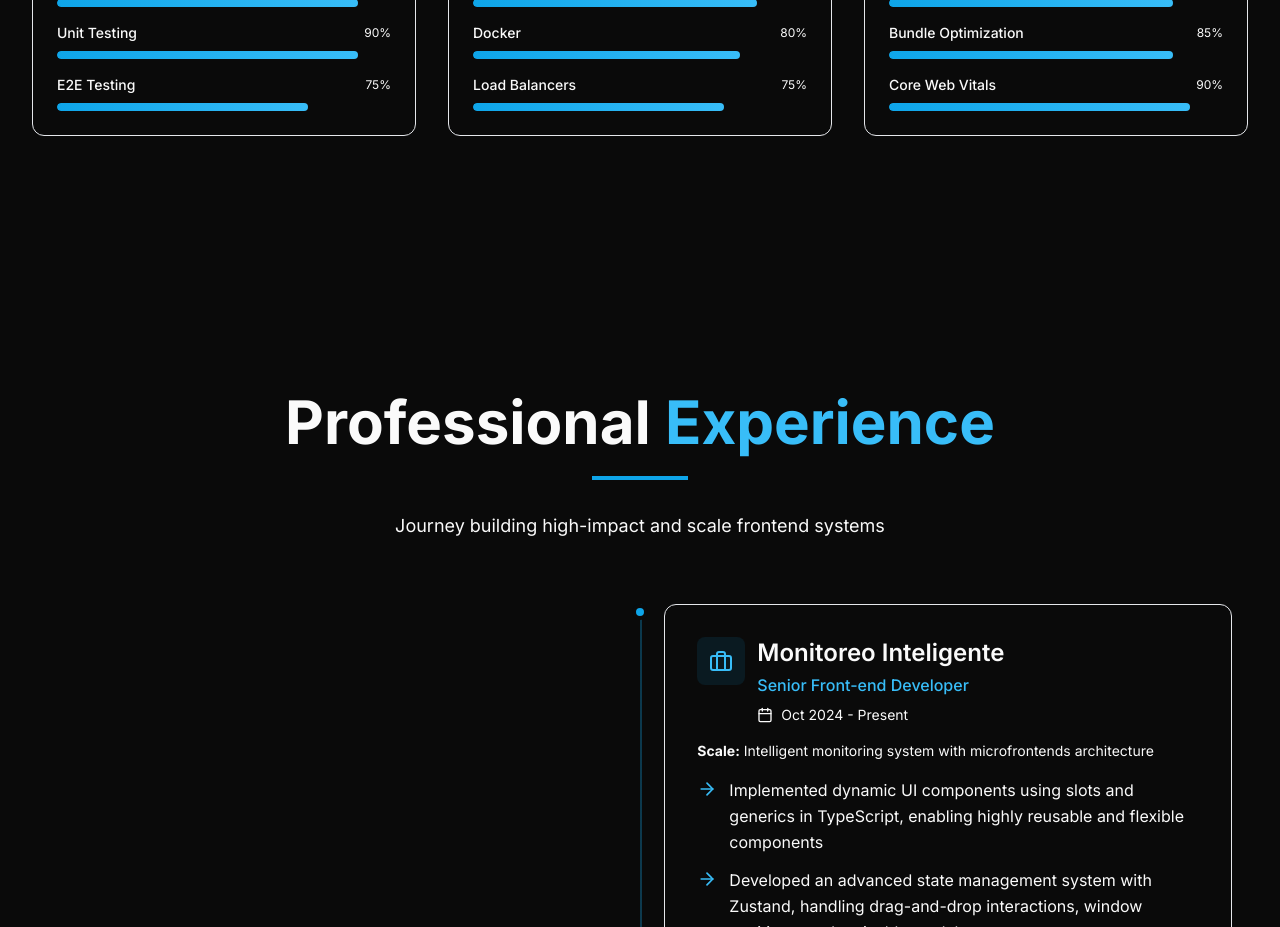
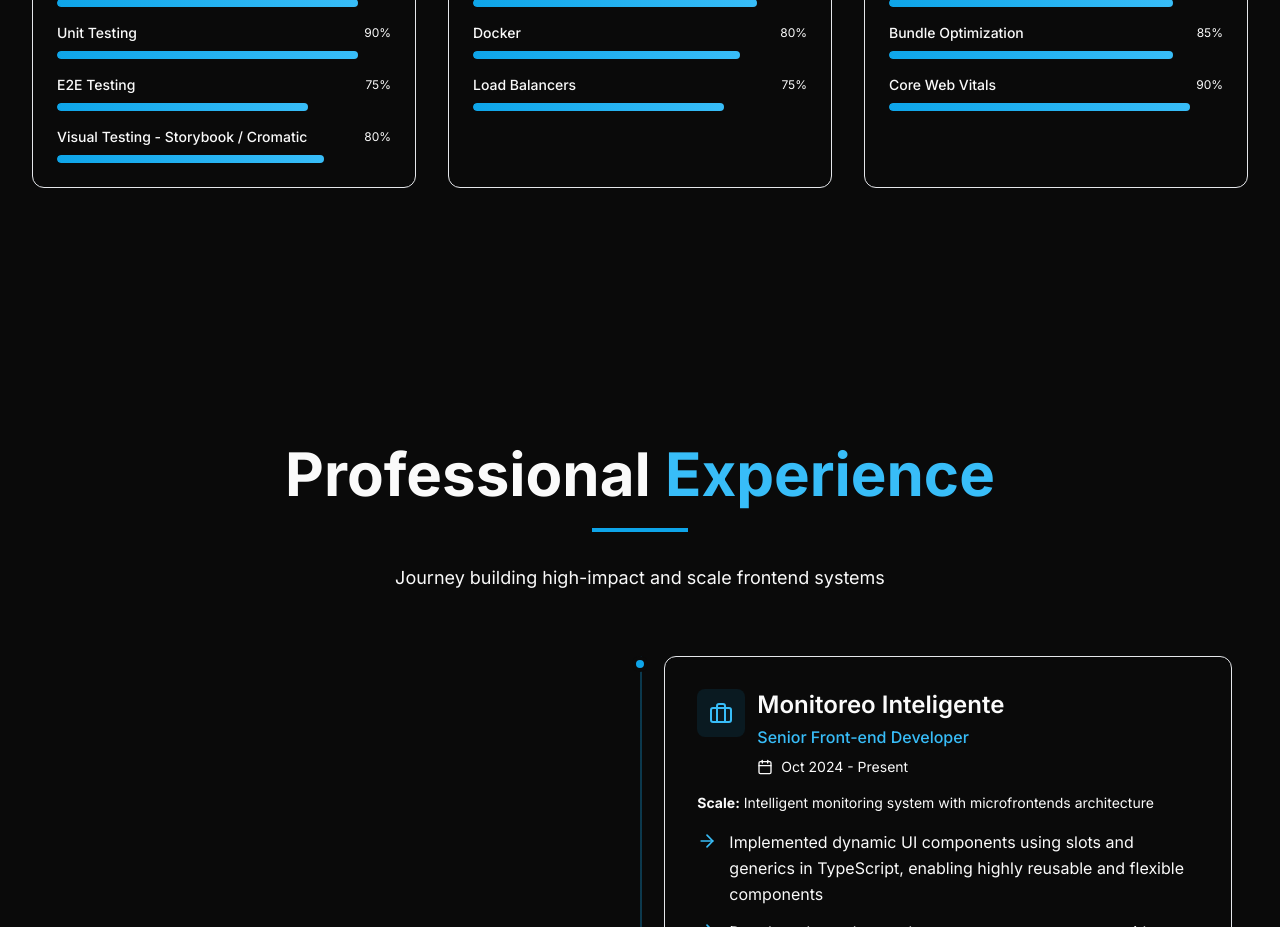
Before and after one commit to CesarGarces/portafolio, a Next.js app: page / in a window 1280 px wide. Shown: the part 2680-3607 px from the top of the page. Built offline with nearby package versions, Linux system fonts and the light colour scheme.

Commit message:
Update Skills component to include additional skill level for Testing & Quality and adjust skills count logic. Enhance localization files for English and Spanish to incorporate new Visual Testing category.

```diff
--- a/components/sections/Skills.tsx
+++ b/components/sections/Skills.tsx
@@ -10,7 +10,7 @@
   0: { 0: 95, 1: 95, 2: 90, 3: 85, 4: 95 }, // Frontend Core
   1: { 0: 90, 1: 90, 2: 85, 3: 85 }, // State Management
   2: { 0: 90, 1: 85, 2: 85, 3: 85 }, // Arquitectura
-  3: { 0: 90, 1: 90, 2: 90, 3: 75 }, // Testing & Quality
+  3: { 0: 90, 1: 90, 2: 90, 3: 75, 4: 80 }, // Testing & Quality
   4: { 0: 80, 1: 85, 2: 80, 3: 75 }, // DevOps & Cloud
   5: { 0: 90, 1: 85, 2: 85, 3: 90 }, // Performance & Observability
 }
@@ -23,7 +23,7 @@
   const getSkillCategories = () => {
     const categories = []
     for (let i = 0; i < 6; i++) {
-      const skillsCount = i === 0 ? 5 : 4 // Frontend Core has 5 skills, others have 4
+      const skillsCount = i === 0 ? 5 : i === 3 ? 5 : 4 // Frontend Core has 5 skills, Testing & Quality has 5 skills, others have 4
       const skills = []
       for (let j = 0; j < skillsCount; j++) {
         skills.push({
--- a/locales/en.json
+++ b/locales/en.json
@@ -83,7 +83,8 @@
           "0": "Jest",
           "1": "React Testing Library",
           "2": "Unit Testing",
-          "3": "E2E Testing"
+          "3": "E2E Testing",
+          "4": "Visual Testing - Storybook / Cromatic"
         }
       },
       "4": {
--- a/locales/es.json
+++ b/locales/es.json
@@ -83,7 +83,8 @@
           "0": "Jest",
           "1": "React Testing Library",
           "2": "Unit Testing",
-          "3": "E2E Testing"
+          "3": "E2E Testing",
+          "4": "Testing Visual - Storybook / Cromatic"
         }
       },
       "4": {
```
